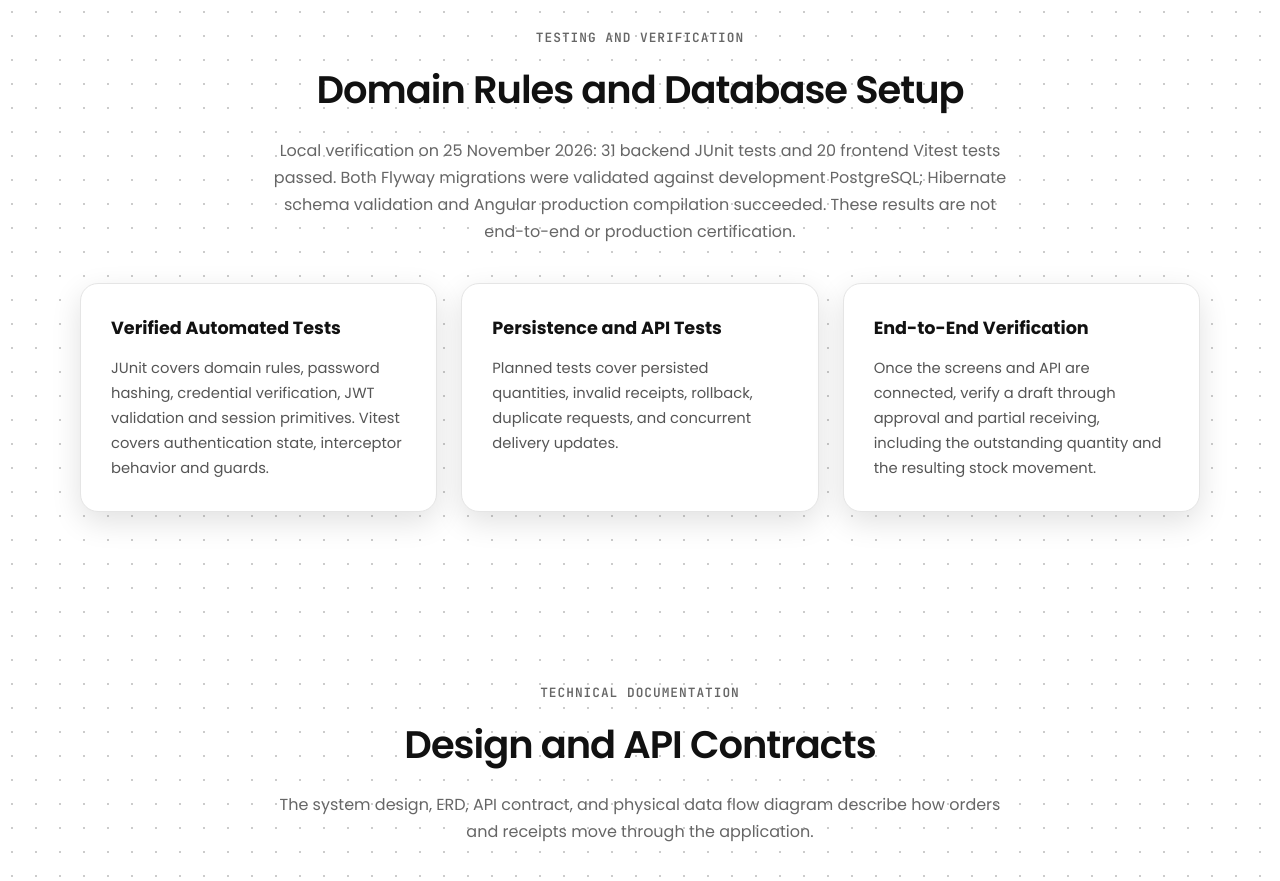
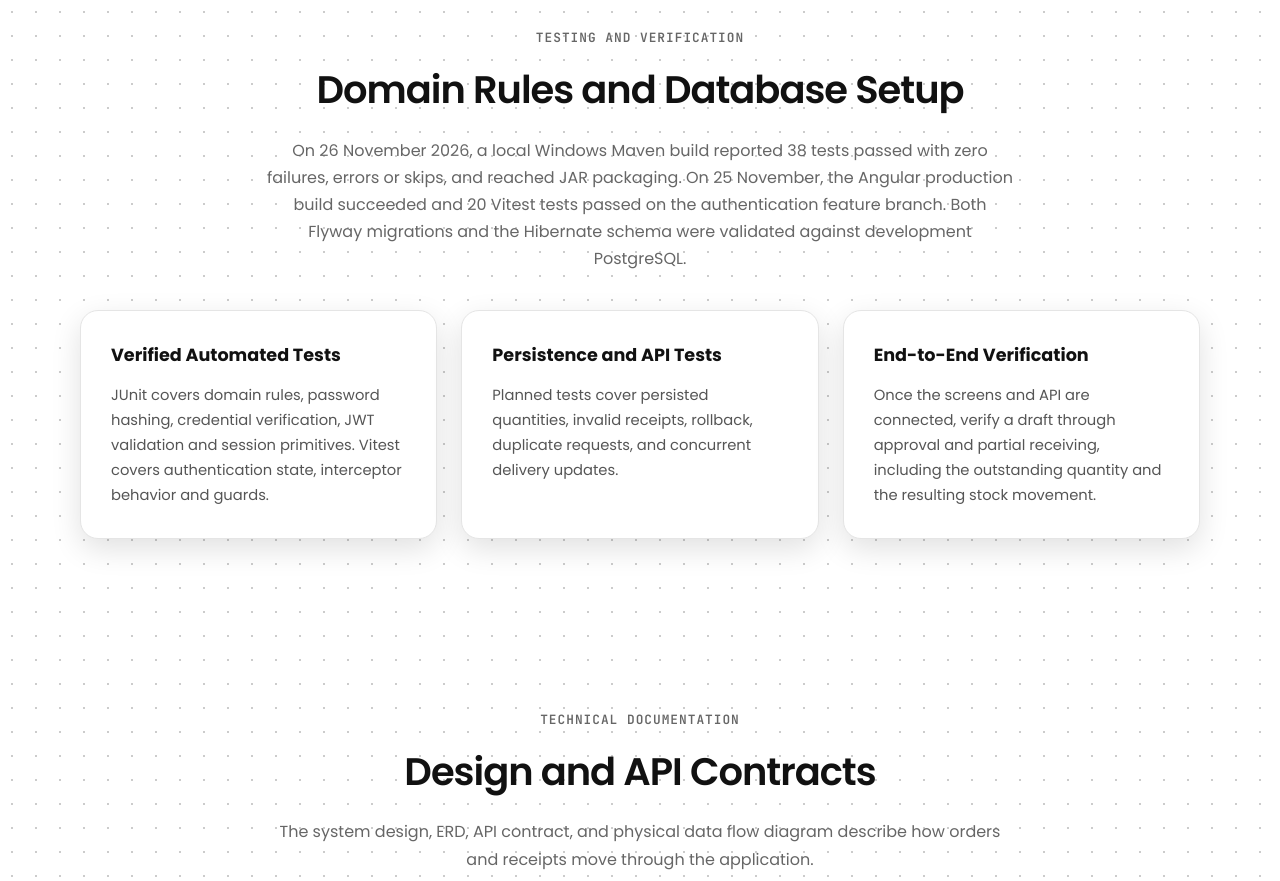
Before and after one commit to AriesMaster/hmtl-css-javascript-portfolio, a plain HTML site: page stockflow.html in a window 1280 px wide. Shown: the part 3840-4721 px from the top of the page. Drawn offline with Linux system fonts and the light colour scheme.

Commit message:
docs: record StockFlow build and test verification

```diff
--- a/stockflow.html
+++ b/stockflow.html
@@ -170,7 +170,7 @@
         <div class="section-heading">
           <p class="eyebrow mono">Testing and Verification</p>
           <h2>Domain Rules and Database Setup</h2>
-          <p>Local verification on 25 November 2026: 31 backend JUnit tests and 20 frontend Vitest tests passed. Both Flyway migrations were validated against development PostgreSQL; Hibernate schema validation and Angular production compilation succeeded. These results are not end-to-end or production certification.</p>
+          <p>On 26 November 2026, a local Windows Maven build reported 38 tests passed with zero failures, errors or skips, and reached JAR packaging. On 25 November, the Angular production build succeeded and 20 Vitest tests passed on the authentication feature branch. Both Flyway migrations and the Hibernate schema were validated against development PostgreSQL.</p>
         </div>
         <div class="grid">
           <article class="card">
```
